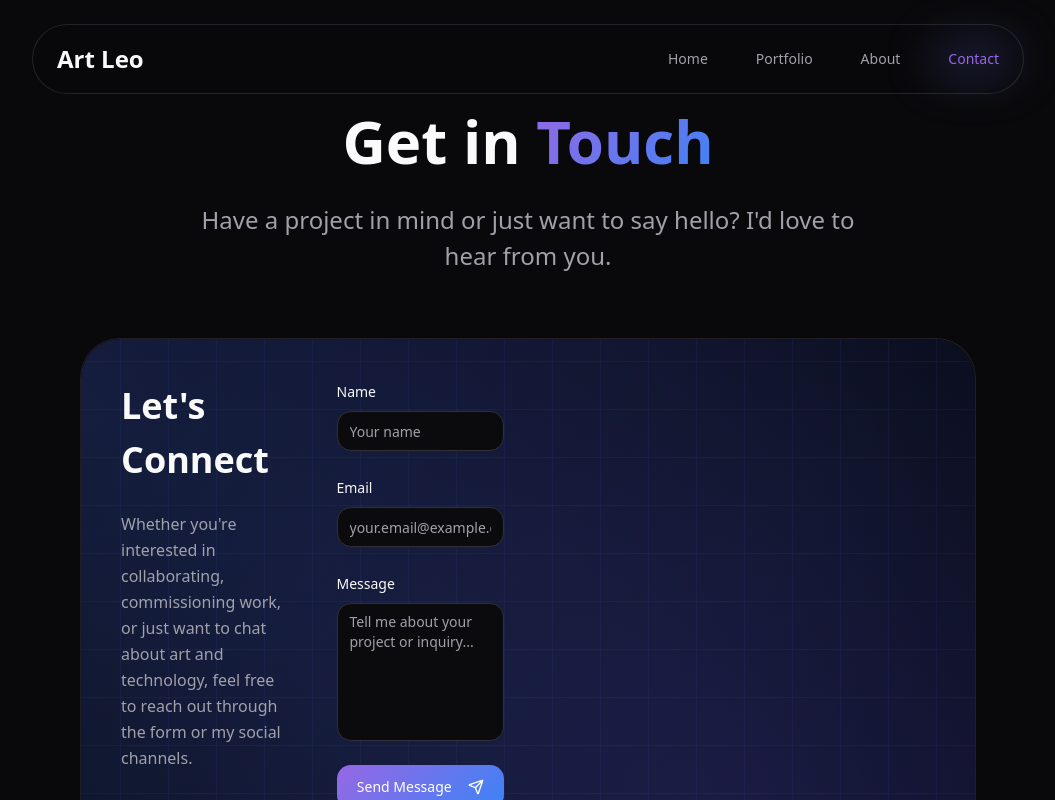
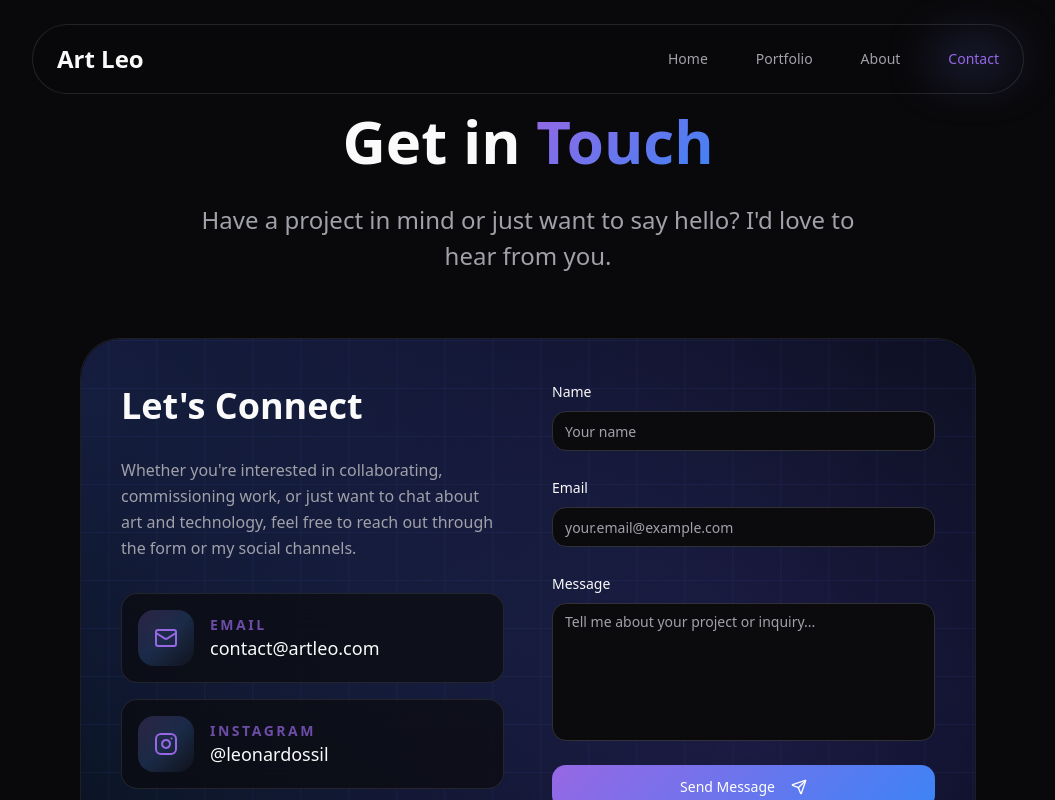
Before and after one commit to Monynha-Softwares/artleo-creative-spaces, a React (Vite) app: page /contact in a window 1280 px wide. Shown: the top 800 px of the page, without its empty margins (112-1167 px from the left). Built offline with nearby package versions, Linux system fonts and the light colour scheme; the HTML template or start-up script is replaced by a standard one.

Commit message:
Adjust contact form layout

```diff
--- a/src/pages/Contact.tsx
+++ b/src/pages/Contact.tsx
@@ -55,7 +55,7 @@ const Contact = () => {
           </div>
         </SectionReveal>
 
-        <div className="relative max-w-4xl mx-auto grid grid-cols-1 lg:grid-cols-2 gap-12 rounded-[2.5rem] border border-border/60 bg-background/60 p-10 overflow-hidden">
+        <div className="relative max-w-4xl mx-auto rounded-[2.5rem] border border-border/60 bg-background/60 p-10 overflow-hidden">
           <RippleGridBackground />
           <div className="relative z-10 grid grid-cols-1 lg:grid-cols-2 gap-12">
             {/* Contact Info */}
```
